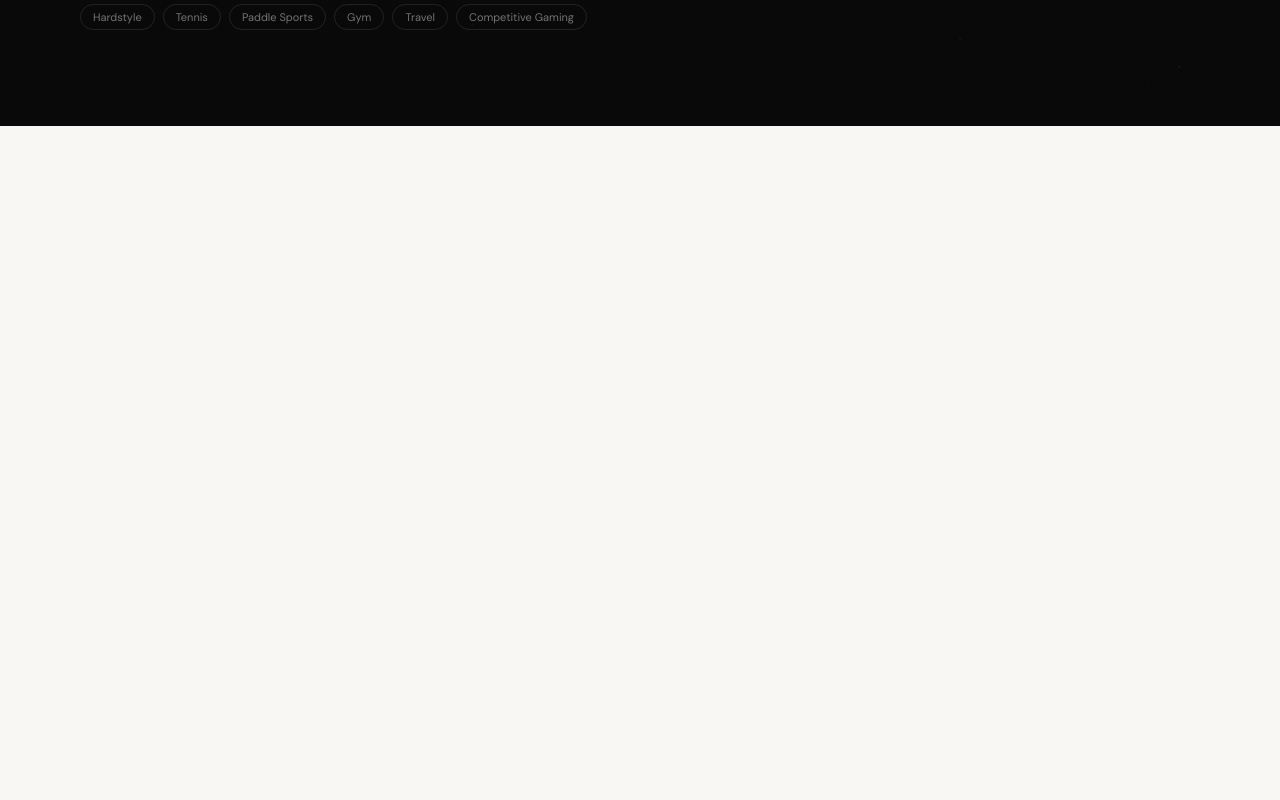
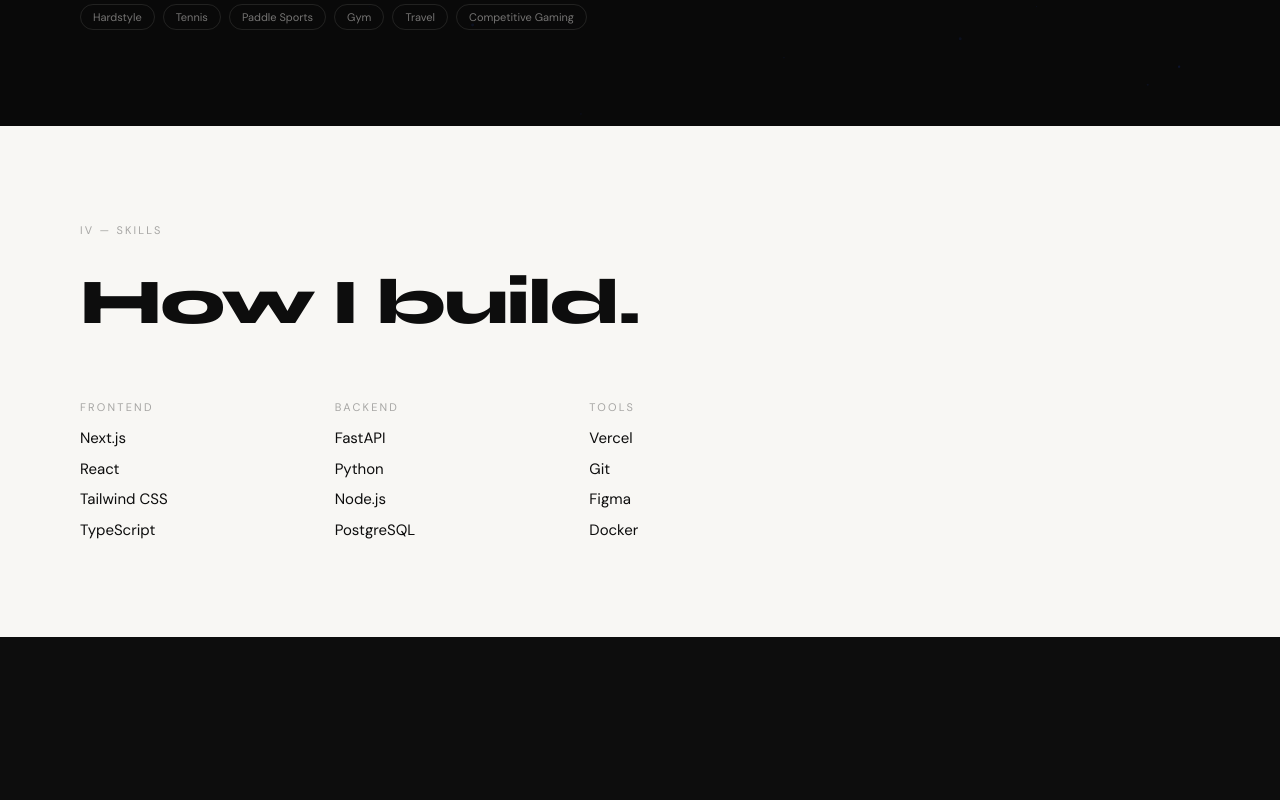
Before and after one commit to alexi089/MySite, a Next.js app: page / in a window 1280 px wide. Shown: the part 2020-2820 px from the top of the page. Built offline with nearby package versions, Linux system fonts and the light colour scheme.

Commit message:
feat: skills section with 3-column grid and staggered scroll reveal

```diff
--- a/components/sections/Skills.tsx
+++ b/components/sections/Skills.tsx
@@ -1 +1,66 @@
-export default function Skills() { return <div style={{minHeight:'100vh'}} /> }
+'use client'
+
+import { motion } from 'framer-motion'
+import { useInView } from '@/hooks/useInView'
+
+const SKILLS = [
+  {
+    category: 'Frontend',
+    items: ['Next.js', 'React', 'Tailwind CSS', 'TypeScript'],
+    wide: true,
+  },
+  {
+    category: 'Backend',
+    items: ['FastAPI', 'Python', 'Node.js', 'PostgreSQL'],
+    wide: false,
+  },
+  {
+    category: 'Tools',
+    items: ['Vercel', 'Git', 'Figma', 'Docker'],
+    wide: false,
+  },
+]
+
+export default function Skills() {
+  const { ref, inView } = useInView({ threshold: 0.15 })
+
+  return (
+    <section ref={ref} className="bg-white py-24 px-6 lg:px-20">
+      <motion.div
+        initial={{ opacity: 0, y: 20 }}
+        animate={inView ? { opacity: 1, y: 0 } : {}}
+        transition={{ duration: 0.7, ease: [0.22, 1, 0.36, 1] }}
+      >
+        <p className="eyebrow text-ink/35 mb-4">IV — Skills</p>
+        <h2 className="font-display font-extrabold text-[clamp(40px,5.5vw,64px)] tracking-tight text-ink mb-12">
+          How I build.
+        </h2>
+      </motion.div>
+
+      <div className="grid grid-cols-1 sm:grid-cols-3 gap-10 lg:gap-16 max-w-[700px]">
+        {SKILLS.map((group, gi) => (
+          <div key={group.category} className={group.wide ? 'sm:col-span-1' : ''}>
+            <p className="eyebrow text-ink/35 mb-3">{group.category}</p>
+            <ul className="flex flex-col gap-2">
+              {group.items.map((skill, si) => (
+                <motion.li
+                  key={skill}
+                  initial={{ opacity: 0, y: 8 }}
+                  animate={inView ? { opacity: 1, y: 0 } : {}}
+                  transition={{
+                    duration: 0.4,
+                    delay: 0.2 + gi * 0.08 + si * 0.05,
+                    ease: 'easeOut',
+                  }}
+                  className="font-body text-[15px] text-ink"
+                >
+                  {skill}
+                </motion.li>
+              ))}
+            </ul>
+          </div>
+        ))}
+      </div>
+    </section>
+  )
+}
```
